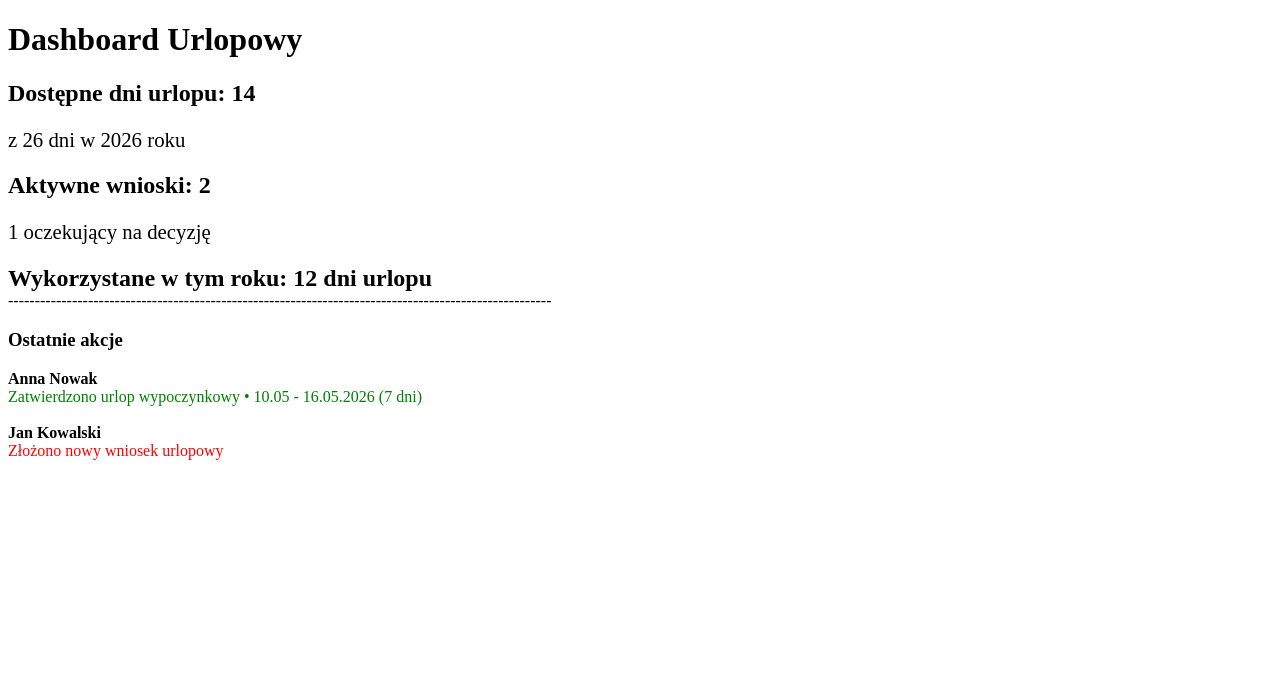
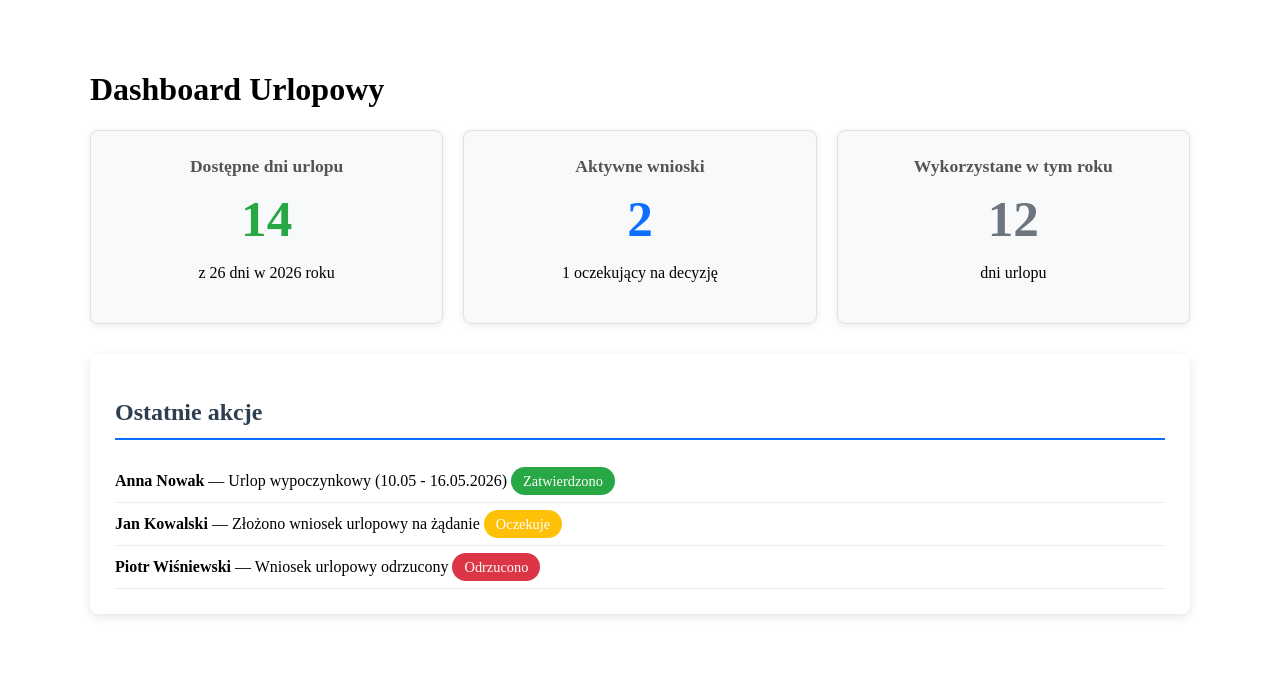
Before and after one commit to infoshareacademy/jpydzr10-sunny-team, a Django app: page /leaves/dashboard/ in a window 1280 px wide. Shown: the top 678 px of the page. Run offline with Django 5.2, Linux system fonts and the light colour scheme; the visitor is signed in with stand-in values (Sample User, id 1).

Commit message:
Ulepszenie dashboard.html poprzez dodanie stylów

```diff
--- a/leaves/templates/leaves/dashboard.html
+++ b/leaves/templates/leaves/dashboard.html
@@ -1,49 +1,111 @@
 {% extends 'base.html' %}
 
-{% block title %}Dashboard - Urlopy{% endblock %}
+{% block title %}Dashboard Urlopowy{% endblock %}
 
 {% block content %}
+<style>
+    .dashboard-container {
+        max-width: 1100px;
+        margin: 30px auto;
+        padding: 20px;
+    }
+    .section {
+        margin-bottom: 45px;
+        background: white;
+        padding: 25px;
+        border-radius: 8px;
+        box-shadow: 0 3px 10px rgba(0,0,0,0.1);
+    }
+    .section h2 {
+        border-bottom: 2px solid #0d6efd;
+        padding-bottom: 12px;
+        margin-bottom: 20px;
+        color: #2c3e50;
+    }
+    .cards {
+        display: flex;
+        flex-wrap: wrap;
+        gap: 20px;
+        margin-bottom: 30px;
+    }
+    .card {
+        flex: 1;
+        min-width: 280px;
+        background: #f8f9fa;
+        border: 1px solid #dee2e6;
+        border-radius: 8px;
+        padding: 25px;
+        text-align: center;
+        box-shadow: 0 2px 8px rgba(0,0,0,0.08);
+    }
+    .card h3 {
+        margin: 0 0 12px 0;
+        color: #555;
+        font-size: 1.1rem;
+    }
+    .number {
+        font-size: 3.2rem;
+        font-weight: bold;
+        margin: 10px 0;
+    }
+    .last-actions {
+        background: white;
+        padding: 25px;
+        border-radius: 8px;
+        box-shadow: 0 3px 10px rgba(0,0,0,0.1);
+    }
+    .action-item {
+        padding: 12px 0;
+        border-bottom: 1px solid #eee;
+    }
+
+</style>
+
 <div class="dashboard-container">
-    <h1>Dashboard Urlopowy</h1>
 
-    <!-- Karty -->
+    <h1 class="text-center mb-5">Dashboard Urlopowy</h1>
+
+    <!-- Karty podsumowujące -->
     <div class="cards">
-        <!-- Karta 1 -->
-        <div>
-            <div style="font-weight: bold; font-size: 1.5rem">Dostępne dni urlopu: 14</div>
-            <p style="font-size: 1.3rem">z 26 dni w 2026 roku</p>
+        <div class="card">
+            <h3>Dostępne dni urlopu</h3>
+            <div class="number" style="color: #28a745;">14</div>
+            <p>z 26 dni w 2026 roku</p>
         </div>
 
-        <!-- Karta 2 -->
-        <div>
-            <div style="font-weight: bold; font-size: 1.5rem">Aktywne wnioski: 2</div>
-            <p style="font-size: 1.3rem">1 oczekujący na decyzję</p>
+        <div class="card">
+            <h3>Aktywne wnioski</h3>
+            <div class="number" style="color: #0d6efd;">2</div>
+            <p>1 oczekujący na decyzję</p>
         </div>
 
-        <!-- Karta 3 -->
-        <div>
-            <div style="font-weight: bold; font-size: 1.5rem">Wykorzystane w tym roku: 12 dni urlopu</div>
+        <div class="card">
+            <h3>Wykorzystane w tym roku</h3>
+            <div class="number" style="color: #6c757d;">12</div>
+            <p>dni urlopu</p>
         </div>
     </div>
 
-    <div>------------------------------------------------------------------------------------------------------</div>
     <!-- Ostatnie akcje -->
-    <div>
-        <h3>Ostatnie akcje</h3>
-        <div>
-            <div>
-                <strong>Anna Nowak</strong><br>
-                <span style="color: green">Zatwierdzono urlop wypoczynkowy • 10.05 - 16.05.2026 (7 dni)</span><br>
-            </div>
+    <div class="section last-actions">
+        <h2>Ostatnie akcje</h2>
+
+        <div class="action-item">
+            <strong>Anna Nowak</strong> — Urlop wypoczynkowy (10.05 - 16.05.2026)
+            <span style="padding: 6px 12px; border-radius: 20px; font-size: 0.9rem; background: #28a745; color: white;">Zatwierdzono</span>
         </div>
-        <br>
-        <div>
-            <div>
-                <strong>Jan Kowalski</strong><br>
-                <span style="color: red">Złożono nowy wniosek urlopowy</span>
-            </div>
+
+        <div class="action-item">
+            <strong>Jan Kowalski</strong> — Złożono wniosek urlopowy na żądanie
+            <span style="padding: 6px 12px; border-radius: 20px; font-size: 0.9rem; background: #ffc107; color: white;">Oczekuje</span>
+        </div>
+
+        <div class="action-item">
+            <strong>Piotr Wiśniewski</strong> — Wniosek urlopowy odrzucony
+            <span style="padding: 6px 12px; border-radius: 20px; font-size: 0.9rem; background: #dc3545; color: white;">Odrzucono</span>
         </div>
     </div>
+
 </div>
 
 {% endblock %}
```
